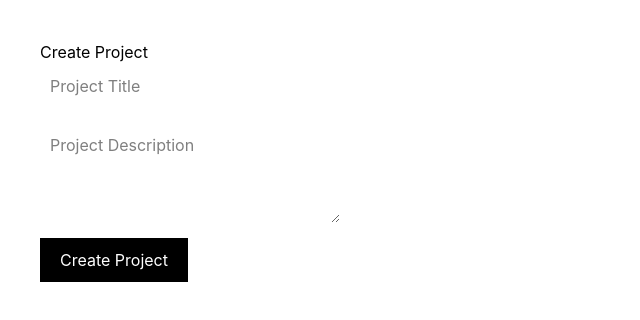
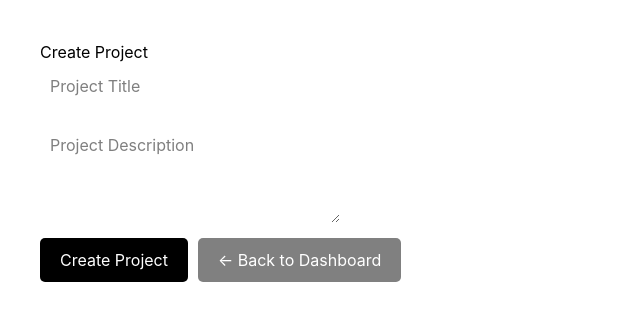
Before and after one commit to Annu-chauhan/team-task-manager, a React (Vite) app in the folder client/: page /create-project in a window 1280 px wide. Shown: the top 320 px of the page, without its empty margins (0-640 px from the left). Built offline with nearby package versions, Linux system fonts and the light colour scheme.

Commit message:
added dashboard back buttons

```diff
--- a/client/src/pages/CreateProject.jsx
+++ b/client/src/pages/CreateProject.jsx
@@ -82,9 +82,26 @@ function CreateProject() {
             color: "white",
             border: "none",
             cursor: "pointer",
+            borderRadius: "5px",
+            marginRight: "10px",
           }}
         >
           Create Project
+        </button>
+
+        <button
+          type="button"
+          onClick={() => window.location.href = "/dashboard"}
+          style={{
+            padding: "10px 20px",
+            backgroundColor: "gray",
+            color: "white",
+            border: "none",
+            borderRadius: "5px",
+            cursor: "pointer",
+          }}
+        >
+          ← Back to Dashboard
         </button>
 
       </form>
--- a/client/src/pages/CreateTask.jsx
+++ b/client/src/pages/CreateTask.jsx
@@ -87,6 +87,21 @@ function CreateTask() {
           Create Task
         </button>
 
+        <button
+  onClick={() => window.location.href = "/dashboard"}
+  style={{
+    marginTop: "20px",
+    padding: "10px 20px",
+    backgroundColor: "gray",
+    color: "white",
+    border: "none",
+    borderRadius: "5px",
+    cursor: "pointer",
+  }}
+>
+  ← Back to Dashboard
+</button>
+
       </form>
 
     </div>
```
